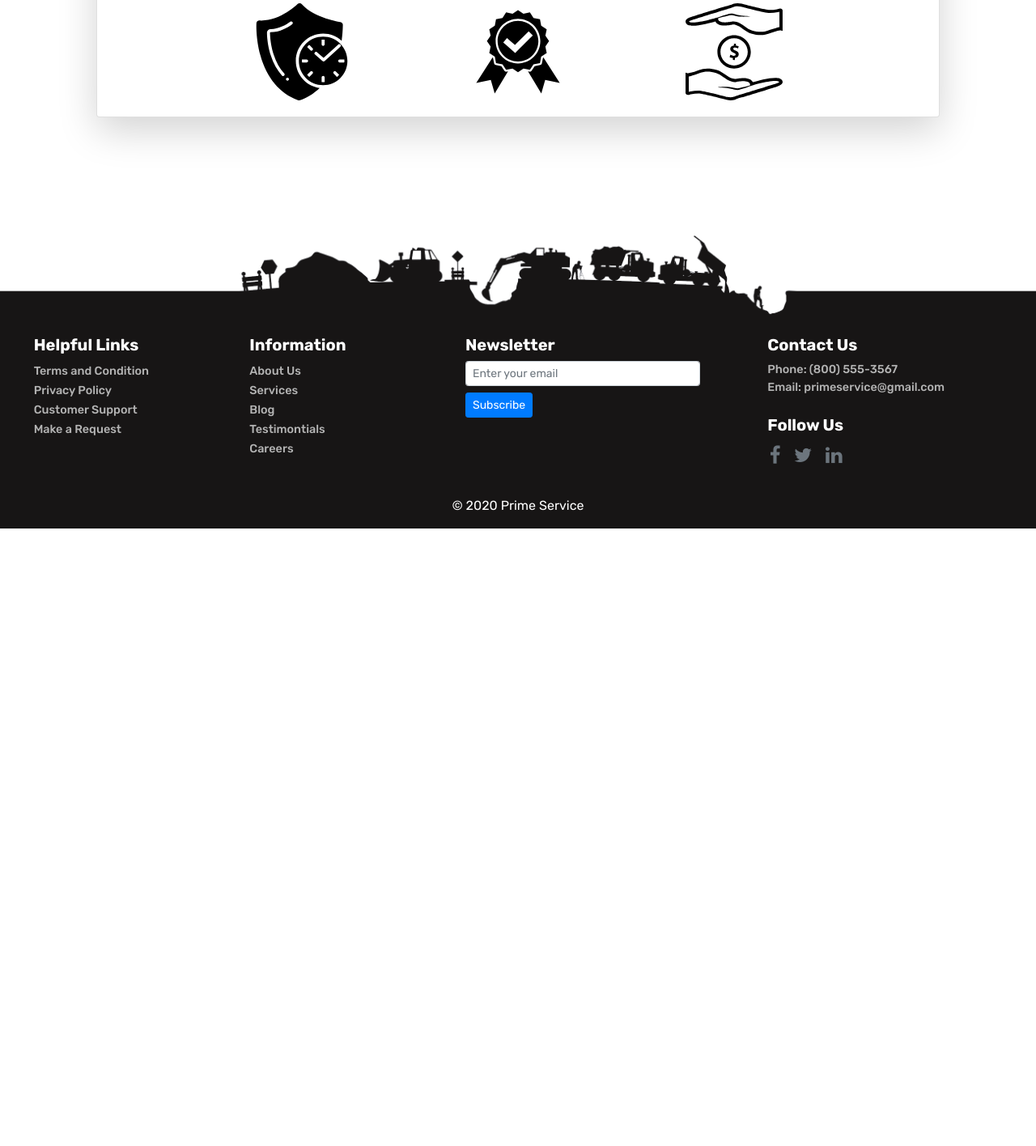
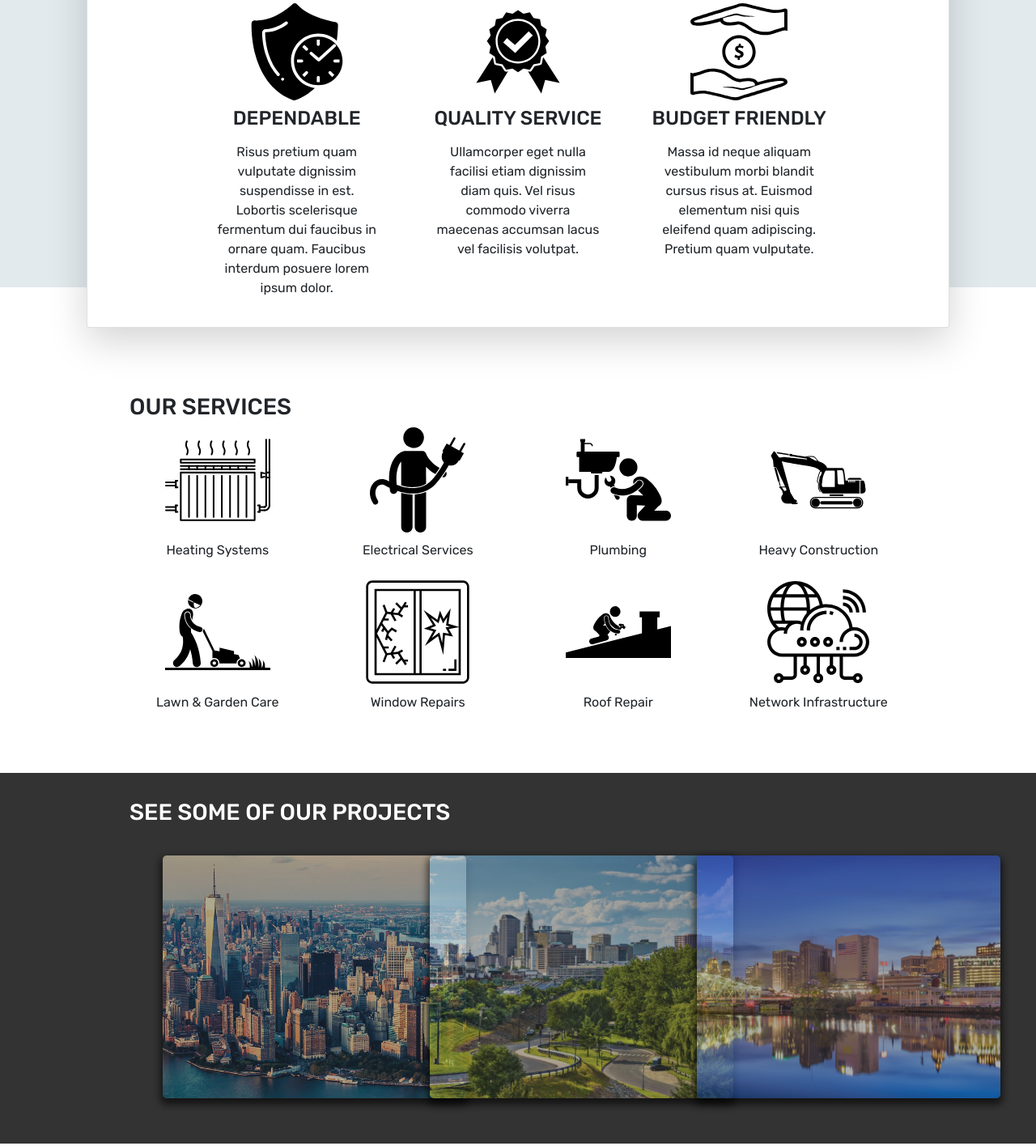
Before and after one commit to geewizz246/ui-lab-3, a plain HTML site: page index.html in a window 1280 px wide. Shown: the part 1100-2516 px from the top of the page at 81% size. Before the commit the page ends 1753 px from the top, so only its background shows below. Drawn offline with nearby package versions, Linux system fonts and the light colour scheme; a web font is replaced by a local one.

Commit message:
Added WIP about us, services and project sections to homepage

```diff
--- a/css/styles.css
+++ b/css/styles.css
@@ -157,13 +157,50 @@ body {
 }
 
 .container-about-us {
+    background-color: #e2eaed;
+}
+.card-about-us {
     position: relative;
     top: -50px;
+    z-index: 3;
 }
 
 .card-title-underline {
     border-top: 3px solid black;
     width: 60px;
+}
+
+.container-services {
+    background-color: white;
+    position: relative;
+    top: -100px;
+    padding: 115px 10em 25px;
+}
+
+.services-icon {
+    width: 130px;
+    display: block;
+    margin: 0 auto 10px;
+}
+
+.container-projects {
+    position: relative;
+    top: -50px;
+    background-color: #333333;
+    padding: 2em 10em 3.5em;
+}
+.container-projects h3 {
+    color: white;
+    padding-bottom: 1em;
+}
+
+.project-city-img {
+    width: 375px;
+    height: 300px;
+    opacity: 0.6;
+    border-radius: 5px;
+    object-fit: cover;
+    box-shadow: 0 5px 10px 3px black;
 }
 
 
--- a/index.html
+++ b/index.html
@@ -15,7 +15,7 @@
     <link rel="stylesheet" href="../css/styles.css">
 </head>
 <body>
-    <div class="container-fluid mb-5">
+    <div class="container-fluid">
         <!-- Navbar -->
         <nav class="row navbar navbar-expand-md navbar-light bg-light">
             <button class="mr-2 navbar-toggler" type="button" data-toggle="collapse" data-target="#navbarNav" aria-controls="navbarNav" aria-expanded="false" aria-label="Toggle navigation">
@@ -57,7 +57,9 @@
 
         </nav>
         <!-- END Navbar -->
+    </div>
 
+    <div class="container-fluid">
         <!-- Hero -->
         <div class="hero">
             <div class="row container-hero-img">
@@ -75,14 +77,15 @@
             </div>
         </div>
         <!-- END Hero -->
+    </div>
 
     <!-- About Us -->
     <div class="container-about-us row justify-content-center mx-auto">
-            <div class="card col-lg-10 col-md-9 col-sm-9 col-11 shadow-lg">
+        <div class="card card-about-us col-lg-10 col-md-9 col-sm-9 col-11 shadow-lg">
             <div class="card-body">
-                    <h3 class="card-title text-center pt-3">ABOUT US</h3>
+                <h3 class="card-title text-center text-uppercase pt-3">About Us</h3>
                 <hr class="card-title-underline">
-                    <div class="row justify-content-center mb-4git">
+                <div class="row justify-content-center mb-4">
                     <p class="col-10 col-md-9 pt-4">
                         Lorem ipsum dolor sit amet, consectetur adipiscing elit, sed do eiusmod tempor incididunt ut labore et dolore magna aliqua.
                         Etiam non quam lacus suspendisse faucibus interdum posuere lorem ipsum. Egestas diam in arcu cursus.
@@ -95,13 +98,34 @@
                 <div class="row justify-content-around">
                     <div class="col-1"></div>
                     <div class="col-3 text-center">
-                            <img src="imgs/about-us-dependable.svg" alt="Reliability Icon" width="120">
+                        <img src="imgs/about-us-dependable.svg" class="pb-2" alt="Reliability Icon" width="120">
+                        <h4 class="text-uppercase">Dependable</h4>
+                        <div class="row justify-content-center">
+                            <p class="pt-2 col-11">
+                                Risus pretium quam vulputate dignissim suspendisse in est. Lobortis scelerisque fermentum dui faucibus in ornare quam.
+                                Faucibus interdum posuere lorem ipsum dolor.
+                            </p>
+                        </div>
                     </div>
                     <div class="col-3 text-center">
-                            <img src="imgs/about-us-quality.svg" alt="Quality Icon" width="120">
+                        <img src="imgs/about-us-quality.svg" class="pb-2" alt="Quality Icon" width="120">
+                        <h4 class="text-uppercase">Quality Service</h4>
+                        <div class="row justify-content-center">
+                            <p class="pt-2 col-11">
+                                Ullamcorper eget nulla facilisi etiam dignissim diam quis.
+                                Vel risus commodo viverra maecenas accumsan lacus vel facilisis volutpat.
+                            </p>
+                        </div>
                     </div>
                     <div class="col-3 text-center">
-                            <img src="imgs/about-us-affordable.svg" alt="Value Icon" width="120">
+                        <img src="imgs/about-us-affordable.svg" class="pb-2" alt="Value Icon" width="120">
+                        <h4 class="text-uppercase">Budget Friendly</h4>
+                        <div class="row justify-content-center">
+                            <p class="pt-2 col-11">
+                                Massa id neque aliquam vestibulum morbi blandit cursus risus at.
+                                Euismod elementum nisi quis eleifend quam adipiscing. Pretium quam vulputate.
+                            </p>
+                        </div>
                     </div>
                     <div class="col-1"></div>
                 </div>
@@ -109,6 +133,57 @@
         </div>
     </div>
     <!-- END About Us -->
+
+    <!-- Our Services -->
+    <div class="container-fluid container-services">
+        <h3 class="pt-3 text-uppercase">Our Services</h3>
+        <div class="row justify-content-around pb-4">
+            <div class="col-3 text-center">
+                <img src="imgs/heating-services.svg" alt="Heating Services Icon" class="services-icon">
+                Heating Systems
+            </div>
+            <div class="col-3 text-center">
+                <img src="imgs/electrician.svg" alt="Electrical Icon" class="services-icon">
+                Electrical Services
+            </div>
+            <div class="col-3 text-center">
+                <img src="imgs/plumbing.svg" alt="Plumbing Icon" class="services-icon">
+                Plumbing
+            </div>
+            <div class="col-3 text-center">
+                <img src="imgs/heavy-construction.svg" alt="Heavy Construction Icon" class="services-icon">
+                Heavy Construction
+            </div>
+        </div>
+        <div class="row justify-content-around">
+            <div class="col-3 text-center">
+                <img src="imgs/lawncare.svg" alt="Lawncare Icon" class="services-icon">
+                Lawn & Garden Care
+            </div>
+            <div class="col-3 text-center">
+                <img src="imgs/window-repair.svg" alt="Glass & Window Icon" class="services-icon">
+                Window Repairs
+            </div>
+            <div class="col-3 text-center">
+                <img src="imgs/roof-repair.svg" alt="Roof Repair Icon" class="services-icon">
+                Roof Repair
+            </div>
+            <div class="col-3 text-center">
+                <img src="imgs/network-maintenance.svg" alt="Network Infrastructure Icon" class="services-icon">
+                Network Infrastructure
+            </div>
+        </div>
+    </div>
+    <!-- END Our Services -->
+
+    <!-- Projects -->
+    <div class="container-projects container-fluids">
+        <h3 class="text-uppercase">See Some of Our Projects</h3>
+        <div class="row justify-content-around">
+            <div class="col-3 text-center"><img src="imgs/new-york.jpg" alt="New York Image" class="project-city-img"></div>
+            <div class="col-3 text-center"><img src="imgs/connecticut.jpg" alt="Connecticut Image" class="project-city-img"></div>
+            <div class="col-3 text-center"><img src="imgs/new-jersey.jpg" alt="New Jersey Image" class="project-city-img"></div>
+        </div>
     </div>
 
     <!-- Footer -->
@@ -153,7 +228,9 @@
                     <div class="col-md-3 col-6 mb-md-0 mb-4">
                         <!-- Links -->
                         <h5 class="font-weight-bold">Newsletter</h5>
-                        <input class="input-newsletter form-control form-control-sm mb-2" type="text" placeholder="Enter your email">
+                        <div class="form-row mb-2 pl-1">
+                            <input class="input-newsletter form-control form-control-sm col-lg-8 col-sm-9" type="text" placeholder="Enter your email">
+                        </div>
                         <button class="btn btn-primary btn-sm">Subscribe</button>
                     </div>
                     <!-- END Grid column -->
```
Also changed, not shown: pages/sign-up.html (+21 -7 lines), imgs/connecticut.jpg (added), imgs/new-jersey.jpg (added), imgs/new-york.jpg (added). Lines whose indentation alone changed are shown as unchanged.
